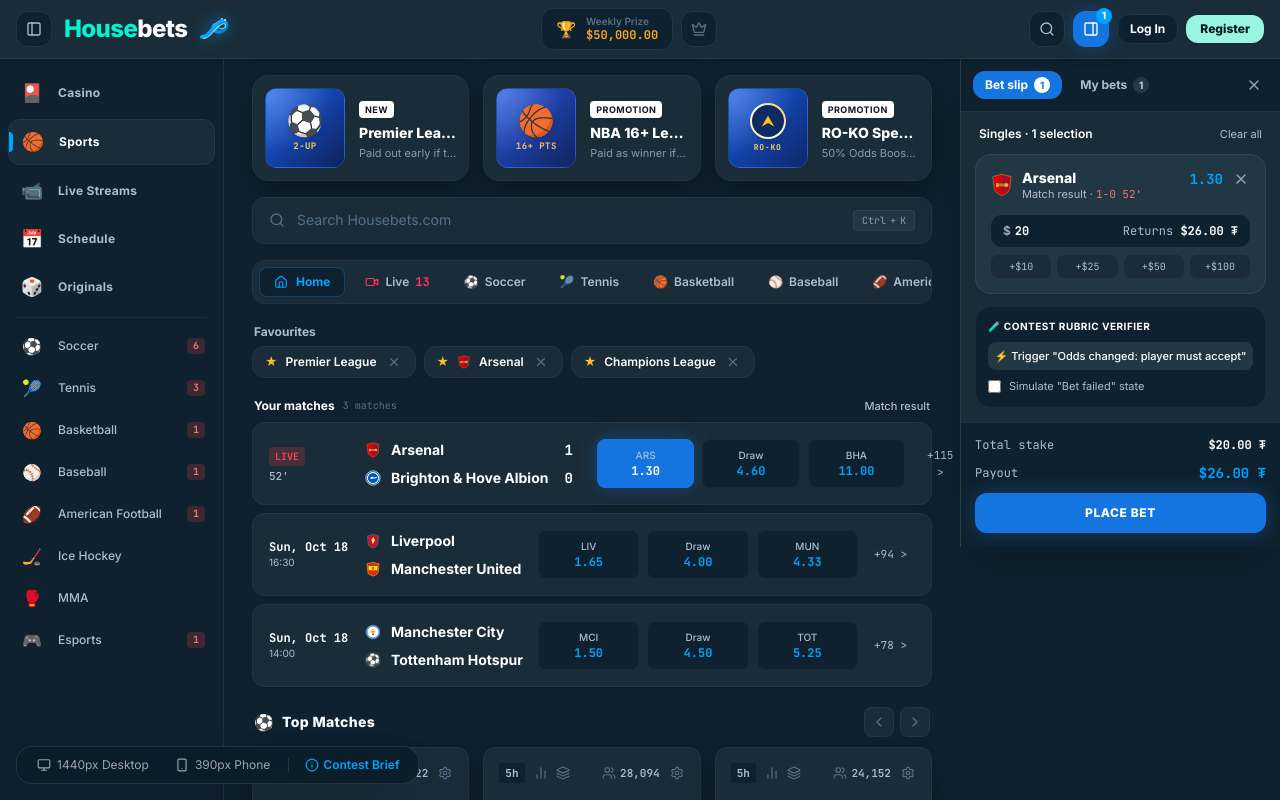
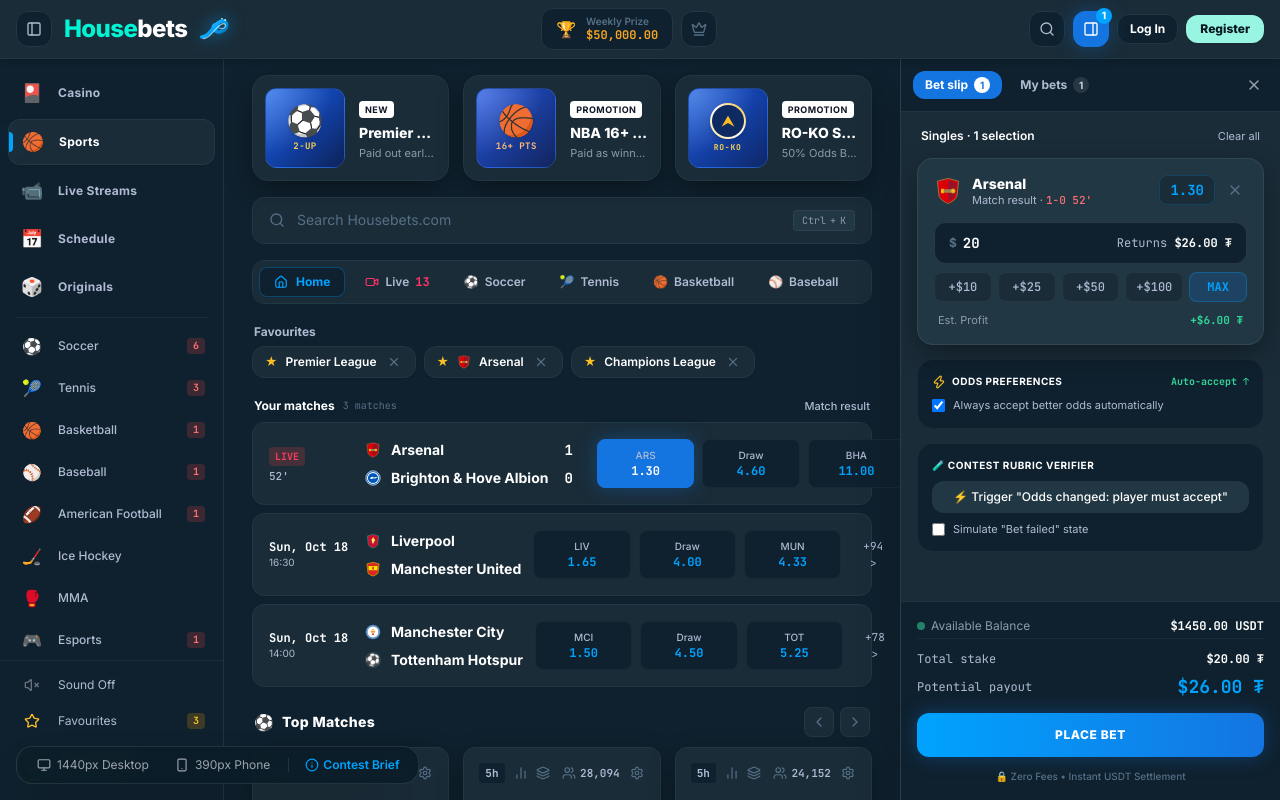
Before and after one commit to umeshvmanolkar/housebets-sportsbook, a React (Vite) app: page / in a window 1280 px wide. Both pictures are taken after a click on the button "Toggle Betslip". Shown: the top 800 px of the page. Built offline with nearby package versions, Linux system fonts and the light colour scheme; the HTML template or start-up script is replaced by a standard one.

Commit message:
Extend betslip to full viewport length, expand width to 360px-380px, add quick stake MAX button, profit preview, and pinned bottom summary

```diff
--- a/src/App.jsx
+++ b/src/App.jsx
@@ -95,17 +95,17 @@ const MainLayout = () => {
 
   // 2. Desktop Mode (1440px) & Responsive Layout
   return (
-    <div className="min-h-screen bg-[#0f212e] text-[#e2e8f0] flex flex-col">
+    <div className="h-screen bg-[#0f212e] text-[#e2e8f0] flex flex-col overflow-hidden">
       {/* Top Main Navigation Header */}
       <Header onOpenContestModal={() => setIsContestModalOpen(true)} />
 
       {/* Main Site Shell (Left nav, Center content, Right side panel) */}
-      <div className="flex-1 flex max-w-[1720px] w-full mx-auto overflow-hidden">
+      <div className="flex-1 flex max-w-[1780px] w-full mx-auto overflow-hidden">
         {/* Left Nav (Slim Icon Rail) */}
         <Sidebar />
 
         {/* Center Main Stage (Dynamic 5 Pages) */}
-        <main className="flex-1 overflow-y-auto px-3 sm:px-6 py-4">
+        <main className="flex-1 overflow-y-auto px-3 sm:px-6 py-4 scrollbar-none">
           {renderCurrentPage()}
         </main>
 
--- a/src/components/Betslip.jsx
+++ b/src/components/Betslip.jsx
@@ -44,9 +44,9 @@ export const Betslip = () => {
   const currentReturn = currentBet ? (currentBet.stake * currentBet.odd).toFixed(2) : '0.00';
 
   return (
-    <aside className="w-80 flex-shrink-0 bg-[#1a2c38] border-l border-white/[0.08] flex flex-col h-full select-none z-30 shadow-2xl">
+    <aside className="w-[360px] lg:w-[380px] flex-shrink-0 bg-[#1a2c38] border-l border-white/[0.08] flex flex-col h-full select-none z-30 shadow-2xl">
       {/* Header Tabs: Bet slip 1 | My bets 1 | ✕ */}
-      <div className="p-3 border-b border-white/[0.08] bg-[#0f212e]">
+      <div className="p-3 border-b border-white/[0.08] bg-[#0f212e] flex-shrink-0">
         <div className="flex items-center justify-between">
           <div className="flex items-center gap-1.5">
             <button
@@ -94,7 +94,7 @@ export const Betslip = () => {
       </div>
 
       {/* Content Area */}
-      <div className="flex-1 overflow-y-auto p-3.5 space-y-3">
+      <div className="flex-1 overflow-y-auto p-4 space-y-3.5 scrollbar-none">
         {activePanelTab === 'betslip' && (
           <>
             {/* Subheader: Singles · 1 selection | Clear all */}
@@ -145,12 +145,12 @@ export const Betslip = () => {
 
             {/* Single Selection Card */}
             {singlesInSlip.length === 0 ? (
-              <div className="text-center py-12 px-4 space-y-2 text-[#557086]">
-                <div className="w-12 h-12 rounded-2xl bg-[#0f212e] border border-white/5 flex items-center justify-center mx-auto text-xl">
+              <div className="text-center py-16 px-4 space-y-3 text-[#557086]">
+                <div className="w-14 h-14 rounded-2xl bg-[#0f212e] border border-white/5 flex items-center justify-center mx-auto text-2xl shadow-inner">
                   🎯
                 </div>
-                <div className="text-xs font-bold text-white">Your bet slip is empty</div>
-                <p className="text-[11px] text-[#b1bad3] leading-relaxed">
+                <div className="text-sm font-bold text-white">Your bet slip is empty</div>
+                <p className="text-xs text-[#b1bad3] leading-relaxed max-w-xs mx-auto">
                   Click any match result odd from Norway, Wales, or Arsenal to place a single bet.
                 </p>
               </div>
@@ -158,29 +158,30 @@ export const Betslip = () => {
               singlesInSlip.map((bet) => (
                 <div
                   key={bet.id}
-                  className="p-3.5 rounded-2xl bg-[#213743] border border-white/[0.08] space-y-3 shadow-sm relative"
+                  className="p-4 rounded-2xl bg-[#213743] border border-white/[0.08] space-y-3.5 shadow-card-elevated relative group"
                 >
                   {/* Top row: Team Crest + Name + Odd + Delete */}
-                  <div className="flex items-start justify-between gap-2">
-                    <div className="flex items-center gap-2">
-                      <TeamCrest teamName={bet.teamName} className="w-6 h-6 flex-shrink-0" />
-                      <div>
-                        <div className="text-sm font-extrabold text-white leading-tight">
+                  <div className="flex items-start justify-between gap-2.5">
+                    <div className="flex items-center gap-2.5 min-w-0">
+                      <TeamCrest teamName={bet.teamName} className="w-7 h-7 flex-shrink-0" />
+                      <div className="min-w-0">
+                        <div className="text-sm font-extrabold text-white leading-tight truncate">
                           {bet.teamName}
                         </div>
-                        <div className="text-[11px] text-[#b1bad3] leading-tight mt-0.5">
-                          {bet.marketName} · <span className="text-red-400 font-mono">{bet.scoreMinute}</span>
+                        <div className="text-[11px] text-[#b1bad3] leading-tight mt-0.5 truncate">
+                          {bet.marketName} · <span className="text-red-400 font-mono font-medium">{bet.scoreMinute}</span>
                         </div>
                       </div>
                     </div>
 
-                    <div className="flex items-center gap-2">
-                      <span className="font-mono text-sm font-bold text-[#00A3FF]">
+                    <div className="flex items-center gap-2 flex-shrink-0">
+                      <span className="font-mono text-sm font-black text-[#00A3FF] bg-[#1a2c38] px-2.5 py-1 rounded-lg border border-[#00A3FF]/20 shadow-sm">
                         {bet.odd.toFixed(2)}
                       </span>
                       <button
                         onClick={() => removeSelection(bet.id)}
-                        className="text-gray-400 hover:text-red-400 transition-colors p-0.5"
+                        className="text-[#557086] hover:text-red-400 transition-colors p-1 rounded-lg hover:bg-white/5"
+                        title="Remove Selection"
                       >
                         <X className="w-4 h-4" />
                       </button>
@@ -188,9 +189,10 @@ export const Betslip = () => {
                   </div>
 
                   {/* Stake input with Stake style */}
-                  <div className="space-y-1.5">
-                    <div className="flex items-center bg-[#0f212e] rounded-xl border border-white/10 px-3 py-2">
-                      <span className="text-xs text-gray-400 font-bold mr-1">$</span>
+                  <div className="space-y-2">
+                    <div className="flex items-center justify-between bg-[#0f212e] rounded-xl border border-white/10 px-3.5 py-2.5 focus-within:border-[#00A3FF] transition-colors">
+                      <div className="flex items-center gap-1.5 flex-1 min-w-0">
+                        <span className="text-xs text-[#557086] font-bold">$</span>
                         <input
                           type="number"
                           min="0"
@@ -198,15 +200,16 @@ export const Betslip = () => {
                           value={bet.stake}
                           onChange={(e) => updateStake(bet.id, e.target.value)}
                           placeholder="0.00"
-                        className="w-full bg-transparent text-white font-mono font-bold text-xs focus:outline-none"
+                          className="w-full bg-transparent text-white font-mono font-bold text-sm focus:outline-none"
                         />
-                      <div className="text-right whitespace-nowrap text-xs font-mono text-[#b1bad3]">
-                        Returns <span className="text-white font-bold">${currentReturn} ₮</span>
+                      </div>
+                      <div className="text-right whitespace-nowrap text-xs font-mono text-[#b1bad3] pl-2 flex-shrink-0">
+                        Returns <span className="text-white font-extrabold">${currentReturn} ₮</span>
                       </div>
                     </div>
 
-                    {/* Quick Stake Chips */}
-                    <div className="grid grid-cols-4 gap-1">
+                    {/* Quick Stake Chips + MAX Button */}
+                    <div className="grid grid-cols-5 gap-1.5">
                       {[10, 25, 50, 100].map((amt) => (
                         <button
                           key={amt}
@@ -214,26 +217,62 @@ export const Betslip = () => {
                             playClick();
                             updateStake(bet.id, amt);
                           }}
-                          className="py-1 rounded-lg bg-[#1a2c38] hover:bg-[#2a4454] text-[10px] font-mono text-[#b1bad3] hover:text-white border border-white/5 transition-colors"
+                          className="py-1.5 rounded-lg bg-[#1a2c38] hover:bg-[#2a4454] text-xs font-mono text-[#b1bad3] hover:text-white border border-white/5 transition-colors font-medium text-center"
                         >
                           +${amt}
                         </button>
                       ))}
+                      <button
+                        onClick={() => {
+                          playClick();
+                          updateStake(bet.id, Math.min(usdtBalance, 250));
+                        }}
+                        className="py-1.5 rounded-lg bg-[#1475e1]/20 hover:bg-[#1475e1]/30 text-xs font-mono text-[#00A3FF] border border-[#00A3FF]/30 transition-colors font-bold text-center"
+                      >
+                        MAX
+                      </button>
+                    </div>
+
+                    {/* Estimated Profit Tag */}
+                    <div className="flex items-center justify-between text-[11px] px-1 pt-0.5">
+                      <span className="text-[#8a9ca8]">Est. Profit</span>
+                      <span className="font-mono text-emerald-400 font-bold">
+                        +${Math.max(0, currentReturn - totalStake).toFixed(2)} ₮
+                      </span>
                     </div>
                   </div>
                 </div>
               ))
             )}
 
+            {/* Betting Preferences */}
+            <div className="p-3.5 rounded-2xl bg-[#0f212e] border border-white/5 space-y-2 text-[11px] text-[#b1bad3]">
+              <div className="flex items-center justify-between">
+                <span className="font-bold text-white uppercase text-[10px] tracking-wider flex items-center gap-1.5">
+                  <Zap className="w-3.5 h-3.5 text-amber-400" />
+                  <span>Odds Preferences</span>
+                </span>
+                <span className="text-[10px] text-emerald-400 font-mono font-bold">Auto-accept ↑</span>
+              </div>
+              <label className="flex items-center gap-2 cursor-pointer select-none">
+                <input
+                  type="checkbox"
+                  defaultChecked
+                  className="rounded border-white/20 text-[#1475e1] focus:ring-0"
+                />
+                <span className="text-[11px] text-[#b1bad3]">Always accept better odds automatically</span>
+              </label>
+            </div>
+
             {/* Contest Simulation Controls */}
-            <div className="p-3 rounded-2xl bg-[#0f212e] border border-white/5 space-y-2 text-[11px] text-[#b1bad3]">
+            <div className="p-3.5 rounded-2xl bg-[#0f212e] border border-white/5 space-y-2 text-[11px] text-[#b1bad3]">
               <span className="font-bold text-white block uppercase text-[10px] tracking-wider">
                 🧪 Contest Rubric Verifier
               </span>
               <button
                 onClick={triggerSimulateOddsChange}
                 disabled={singlesInSlip.length === 0}
-                className="w-full py-1.5 rounded-lg bg-[#213743] hover:bg-[#2f4d5e] text-white text-center font-medium transition-colors disabled:opacity-40"
+                className="w-full py-2 rounded-xl bg-[#213743] hover:bg-[#2f4d5e] text-white text-center font-medium transition-colors disabled:opacity-40 text-xs"
               >
                 ⚡ Trigger "Odds changed: player must accept"
               </button>
@@ -252,16 +291,16 @@ export const Betslip = () => {
 
         {/* My bets tab */}
         {activePanelTab === 'mybets' && (
-          <div className="space-y-3">
+          <div className="space-y-3.5">
             <div className="flex items-center justify-between text-xs text-[#b1bad3]">
               <span className="font-bold text-white uppercase text-[11px]">Open Bets ({myBets.open.length})</span>
-              <span className="text-emerald-400 font-mono text-[10px]">${usdtBalance.toFixed(2)} USDT</span>
+              <span className="text-emerald-400 font-mono text-[10px] font-bold">${usdtBalance.toFixed(2)} USDT</span>
             </div>
 
             {myBets.open.map((bet) => (
               <div
                 key={bet.id}
-                className="p-3.5 rounded-2xl bg-[#213743] border border-white/10 space-y-2.5"
+                className="p-3.5 rounded-2xl bg-[#213743] border border-white/10 space-y-2.5 shadow-sm"
               >
                 <div className="flex items-center justify-between text-[11px]">
                   <span className="font-bold text-white truncate">{bet.match}</span>
@@ -275,7 +314,7 @@ export const Betslip = () => {
 
                 <button
                   onClick={() => cashOut(bet.id)}
-                  className="w-full py-2 rounded-xl bg-amber-500 hover:bg-amber-400 text-black font-extrabold text-xs flex items-center justify-between px-3 shadow-md transition-all"
+                  className="w-full py-2.5 rounded-xl bg-amber-500 hover:bg-amber-400 text-black font-extrabold text-xs flex items-center justify-between px-3.5 shadow-md transition-all"
                 >
                   <span>Cash Out</span>
                   <span className="font-mono">${bet.cashoutAmount.toFixed(2)} ₮</span>
@@ -289,7 +328,7 @@ export const Betslip = () => {
               </span>
               <div className="space-y-2">
                 {myBets.settled.map((st) => (
-                  <div key={st.id} className="p-2.5 rounded-xl bg-[#0f212e] border border-white/5 text-xs flex justify-between items-center">
+                  <div key={st.id} className="p-3 rounded-xl bg-[#0f212e] border border-white/5 text-xs flex justify-between items-center">
                     <div>
                       <div className="font-bold text-white">{st.team}</div>
                       <div className="text-[10px] text-[#b1bad3]">{st.match}</div>
@@ -309,24 +348,39 @@ export const Betslip = () => {
 
       {/* Sticky Bottom Summary */}
       {activePanelTab === 'betslip' && (
-        <div className="p-3.5 bg-[#0f212e] border-t border-white/[0.08] space-y-2.5">
+        <div className="p-4 bg-[#0f212e] border-t border-white/[0.08] space-y-3 mt-auto flex-shrink-0">
+          {/* Balance Row */}
+          <div className="flex items-center justify-between text-xs pb-1 border-b border-white/5">
+            <span className="text-[#8a9ca8] flex items-center gap-1.5">
+              <span className="w-2 h-2 rounded-full bg-emerald-400 animate-pulse" />
+              Available Balance
+            </span>
+            <span className="font-mono font-bold text-white">${usdtBalance.toFixed(2)} USDT</span>
+          </div>
+
+          <div className="space-y-1.5">
             <div className="flex items-center justify-between text-xs font-mono">
               <span className="text-[#b1bad3]">Total stake</span>
               <span className="text-white font-bold">${totalStake.toFixed(2)} ₮</span>
             </div>
 
             <div className="flex items-center justify-between text-xs font-mono">
-            <span className="text-[#b1bad3]">Payout</span>
-            <span className="text-[#00A3FF] font-black text-sm">${currentReturn} ₮</span>
+              <span className="text-[#b1bad3]">Potential payout</span>
+              <span className="text-[#00A3FF] font-black text-base sm:text-lg">${currentReturn} ₮</span>
+            </div>
           </div>
 
           <button
             onClick={placeSingleBet}
             disabled={singlesInSlip.length === 0 || totalStake <= 0}
-            className="w-full py-3 rounded-xl bg-[#1475e1] hover:bg-[#005cd6] active:scale-[0.99] disabled:opacity-40 disabled:pointer-events-none text-white font-black text-xs shadow-glow-blue transition-all uppercase tracking-wider"
+            className="w-full py-3.5 rounded-xl bg-gradient-to-r from-[#00A3FF] to-[#1475e1] hover:from-[#1475e1] hover:to-[#005cd6] active:scale-[0.99] disabled:opacity-40 disabled:pointer-events-none text-white font-black text-xs shadow-glow-blue transition-all uppercase tracking-wider flex items-center justify-center gap-2"
           >
-            Place bet
+            <span>Place bet</span>
           </button>
+
+          <div className="text-center text-[10px] text-[#557086] font-medium">
+            🔒 Zero Fees • Instant USDT Settlement
+          </div>
         </div>
       )}
     </aside>
```
Also changed, not shown: 5 other files (tests, documents, lock files or other folders). Lines whose indentation alone changed are shown as unchanged.
